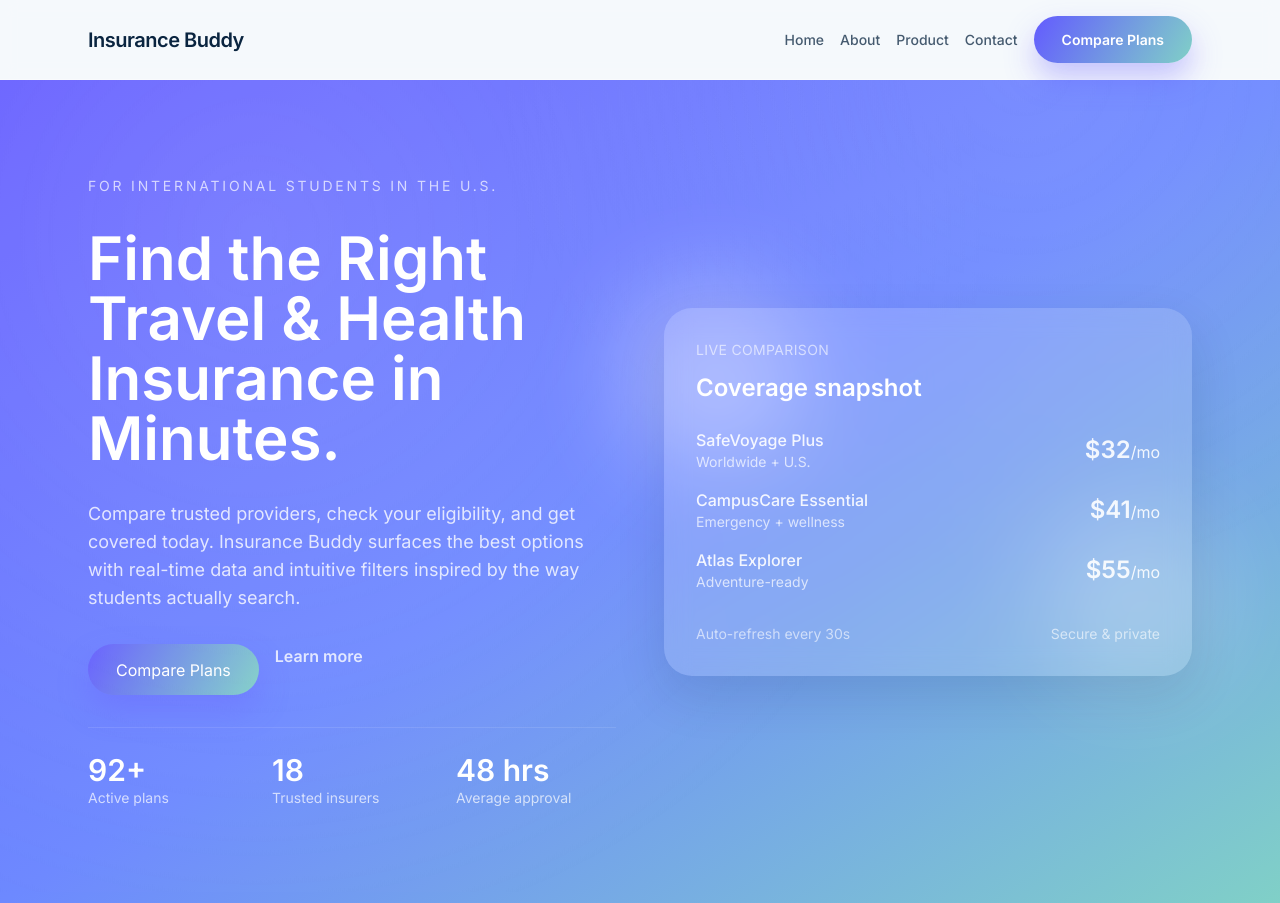
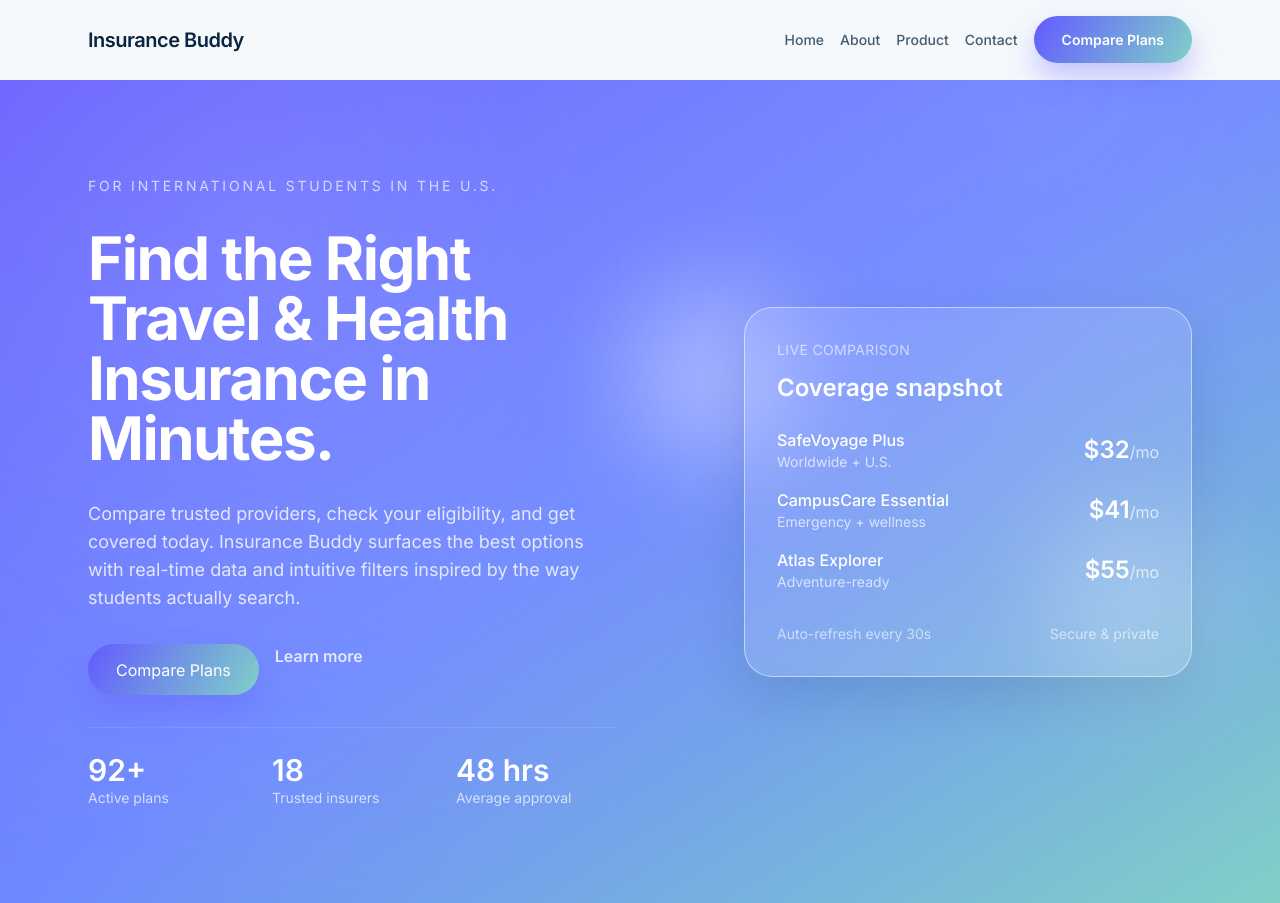
Before and after one commit to xiazhaoan-sketch/eastern-bang-insurance-aggregator, a Django app: page / in a window 1280 px wide. Shown: the top 903 px of the page. Run offline with Django 4.2, Linux system fonts and the light colour scheme; some libraries are stand-ins or nearby versions.

Commit message:
hero section update

```diff
--- a/insurance_aggregator/static/css/style.css
+++ b/insurance_aggregator/static/css/style.css
@@ -55,16 +55,19 @@
         radial-gradient(circle at 80% 0%, rgba(255, 255, 255, 0.15), transparent 40%);
     opacity: 0.7;
     animation: float 12s ease-in-out infinite alternate;
+    pointer-events: none;
+    z-index: 0;
 }
 
 .floatting-card,
 .floating-card {
     position: relative;
-    background: rgba(255, 255, 255, 0.15);
+    background: rgba(255, 255, 255, 0.12);
+    border: 1px solid rgba(255, 255, 255, 0.5);
     border-radius: 1.75rem;
     padding: 2rem;
     backdrop-filter: blur(12px);
-    color: #fff;
+    -webkit-backdrop-filter: blur(12px);
     z-index: 1;
 }
 
@@ -76,6 +79,7 @@
     filter: blur(50px);
     opacity: 0.6;
     z-index: 0;
+    pointer-events: none;
 }
 
 .shape-left {
--- a/insurance_aggregator/templates/home.html
+++ b/insurance_aggregator/templates/home.html
@@ -4,10 +4,10 @@
 {% block content %}
 <section class="relative overflow-hidden bg-gradient-to-br from-[#635bff] via-[#6d89ff] to-[#80d0c7] text-white">
     <div class="animated-gradient" aria-hidden="true"></div>
-    <div class="max-w-6xl mx-auto px-6 py-24 grid gap-12 lg:grid-cols-2 items-center">
+    <div class="relative z-10 max-w-6xl mx-auto px-6 py-24 grid gap-12 lg:grid-cols-2 items-center">
         <div class="space-y-8">
             <p class="text-sm uppercase tracking-[0.2em] text-white/70">For international students in the U.S.</p>
-            <h1 class="text-4xl sm:text-5xl lg:text-6xl font-semibold leading-tight">
+            <h1 class="text-4xl sm:text-5xl lg:text-6xl font-bold leading-tight tracking-tight">
                 Find the Right Travel &amp; Health Insurance in Minutes.
             </h1>
             <p class="text-lg text-white/80 max-w-xl">
@@ -33,31 +33,31 @@
                 </div>
             </div>
         </div>
-        <div class="relative">
-            <div class="floating-card shadow-floating">
+        <div class="relative flex justify-center lg:justify-end">
+            <div class="floating-card shadow-floating max-w-md w-full mx-auto lg:mx-0 lg:ml-auto">
                 <p class="text-sm uppercase text-white/60 tracking-wide">Live Comparison</p>
-                <h3 class="text-2xl font-semibold mt-3">Coverage snapshot</h3>
+                <h3 class="text-2xl font-semibold mt-3 text-white">Coverage snapshot</h3>
                 <ul class="space-y-4 mt-6 text-white/90">
                     <li class="flex items-center justify-between">
                         <div>
-                            <p class="font-medium">SafeVoyage Plus</p>
+                            <p class="font-medium text-white">SafeVoyage Plus</p>
                             <p class="text-sm text-white/70">Worldwide + U.S.</p>
                         </div>
-                        <p class="text-2xl font-semibold">$32<span class="text-base font-normal">/mo</span></p>
+                        <p class="text-2xl font-semibold text-white">$32<span class="text-base font-normal text-white/70">/mo</span></p>
                     </li>
                     <li class="flex items-center justify-between">
                         <div>
-                            <p class="font-medium">CampusCare Essential</p>
+                            <p class="font-medium text-white">CampusCare Essential</p>
                             <p class="text-sm text-white/70">Emergency + wellness</p>
                         </div>
-                        <p class="text-2xl font-semibold">$41<span class="text-base font-normal">/mo</span></p>
+                        <p class="text-2xl font-semibold text-white">$41<span class="text-base font-normal text-white/70">/mo</span></p>
                     </li>
                     <li class="flex items-center justify-between">
                         <div>
-                            <p class="font-medium">Atlas Explorer</p>
+                            <p class="font-medium text-white">Atlas Explorer</p>
                             <p class="text-sm text-white/70">Adventure-ready</p>
                         </div>
-                        <p class="text-2xl font-semibold">$55<span class="text-base font-normal">/mo</span></p>
+                        <p class="text-2xl font-semibold text-white">$55<span class="text-base font-normal text-white/70">/mo</span></p>
                     </li>
                 </ul>
                 <div class="mt-8 flex items-center justify-between text-sm text-white/60">
```
